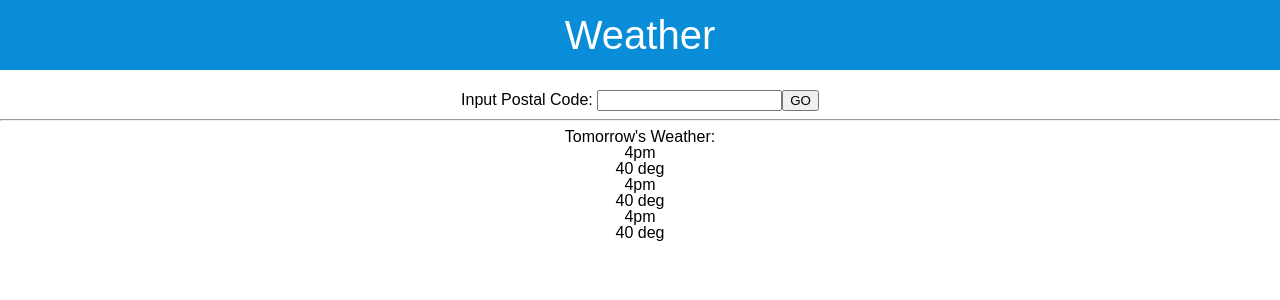
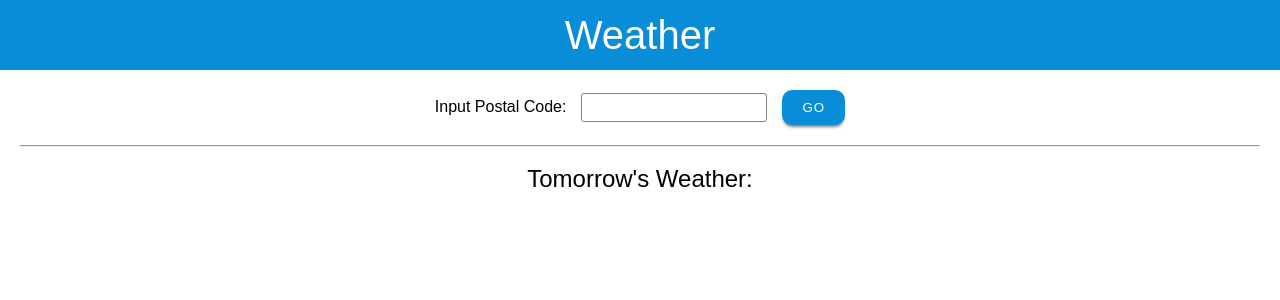
Before and after one commit to Deraj21/simple-weather-app, a React (Create React App) app in the folder weather-app/: page / in a window 1280 px wide. Shown: the top 300 px of the page. Built offline with nearby package versions, Linux system fonts and the light colour scheme; the HTML template or start-up script is replaced by a standard one.

Commit message:
styled and ready for axios

```diff
--- a/weather-app/src/App.css
+++ b/weather-app/src/App.css
@@ -47,6 +47,26 @@ table {
   border-spacing: 0;
 }
 
+.Widget {
+  display: flex;
+  flex-direction: column;
+  align-items: center;
+}
+.Widget h2 {
+  margin-bottom: 5px;
+}
+.Widget .Hour {
+  border: 1px solid gray;
+  border-radius: 5px;
+  display: flex;
+  align-items: center;
+  padding: 5px;
+  margin: 3px;
+}
+.Widget .Hour p {
+  margin: 5px;
+}
+
 body {
   font-family: Arial, Helvetica, sans-serif;
 }
@@ -54,6 +74,32 @@ body {
 h1 {
   font-size: 40px;
   color: white;
+}
+
+h2 {
+  font-size: 24px;
+}
+
+hr {
+  margin: 20px;
+}
+
+button {
+  background-color: #0A8DD9;
+  color: white;
+  letter-spacing: 1px;
+  border: none;
+  box-shadow: 0px 3px 3px -1px grey;
+  border-radius: 10px;
+  padding: 10px 20px;
+}
+
+input {
+  margin: 0px 15px;
+  padding-left: 5px;
+  height: 25px;
+  border-radius: 3px;
+  border: 1px solid gray;
 }
 
 .App {
--- a/weather-app/src/App.js
+++ b/weather-app/src/App.js
@@ -20,7 +20,6 @@ class App extends Component {
 
   handleChange(val){
     console.log('handlingchange:', val);
-    this.setState({ postalCode: val });
   }
 
   handleClick(){
@@ -29,6 +28,8 @@ class App extends Component {
 
   render() {
 
+    let { postalCode, weatherData } = this.state;
+
     return (
       <div className="App">
         <div className="header">
@@ -36,12 +37,12 @@ class App extends Component {
         </div>
         <div className="content">
           <div className="inputs">
-            <span>Input Postal Code: </span>
-            <input onChange={e => this.handleChange(e.target.value)} type="text"/>
+            <span>Input Postal Code:</span>
+            <input onChange={e => this.handleChange(e.target.value)} type="number"/>
             <button onClick={() => this.handleClick()} >GO</button>
           </div>
           <hr/>
-          <Widget />
+          <Widget data={weatherData} />
         </div>
       </div>
     );
--- a/weather-app/src/components/Hour.js
+++ b/weather-app/src/components/Hour.js
@@ -3,11 +3,18 @@ import React from 'react';
 export default function Hour(props){
 
   let { hour, temp, coldest, hottest } = props;
+  let color = 'white';
+
+  if (coldest){
+    color = 'rgba(0,143,254,.45)'
+  } else if (hottest){
+    color = 'rgba(254,0,76,.45)'
+  }
 
   return (
-    <div className="Hour">
-      <p>{hour}</p>
-      <p>{temp} deg</p>
+    <div style={{ backgroundColor: color }}className="Hour">
+      <p>{hour}:</p>
+      <p>{temp}°</p>
     </div>
   );
 }
--- a/weather-app/src/components/Widget.js
+++ b/weather-app/src/components/Widget.js
@@ -3,12 +3,15 @@ import Hour from './Hour';
 
 export default function Widget(props){
 
+  let { data } = props;
+  let hours = data.map(hour =>
+    <Hour hour="4pm" temp={30} coldest={false} hottest={false}/>
+  )
+
   return (
     <div className="Widget">
       <h2>Tomorrow's Weather:</h2>
-      <Hour hour="4pm" temp={40}/>
-      <Hour hour="4pm" temp={40}/>
-      <Hour hour="4pm" temp={40}/>
+      { hours }
     </div>
   );
 }
--- a/weather-app/src/stylesheets/App.sass
+++ b/weather-app/src/stylesheets/App.sass
@@ -8,6 +8,27 @@ h1
   font-size: 40px
   color: white
 
+h2
+  font-size: 24px
+
+hr
+  margin: 20px
+
+button
+  background-color: #0A8DD9
+  color: white
+  letter-spacing: 1px
+  border: none
+  box-shadow: 0px 3px 3px -1px grey
+  border-radius: 10px
+  padding: 10px 20px
+
+input
+  margin: 0px 15px
+  padding-left: 5px
+  height: 25px
+  border-radius: 3px
+  border: 1px solid gray
 
 .App
   text-align: center
--- a/weather-app/src/stylesheets/Widget.sass
+++ b/weather-app/src/stylesheets/Widget.sass
@@ -0,0 +1,18 @@
+.Widget
+  display: flex
+  flex-direction: column
+  align-items: center
+
+  h2
+    margin-bottom: 5px
+
+  .Hour
+    border: 1px solid gray
+    border-radius: 5px
+    display: flex
+    align-items: center
+    padding: 5px
+    margin: 3px
+
+    p
+      margin: 5px
```
Also changed, not shown: 2 other files (tests, documents, lock files or other folders).
